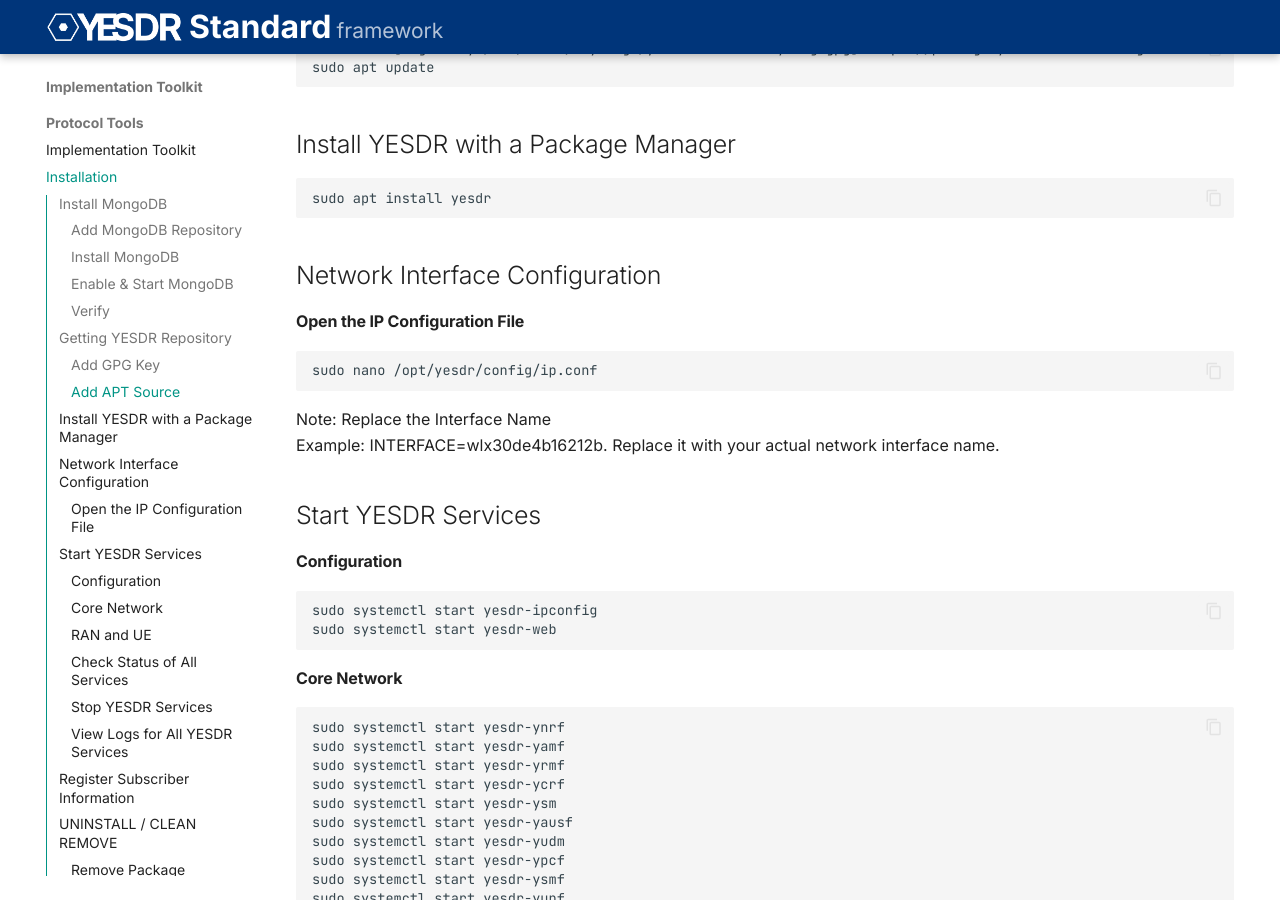
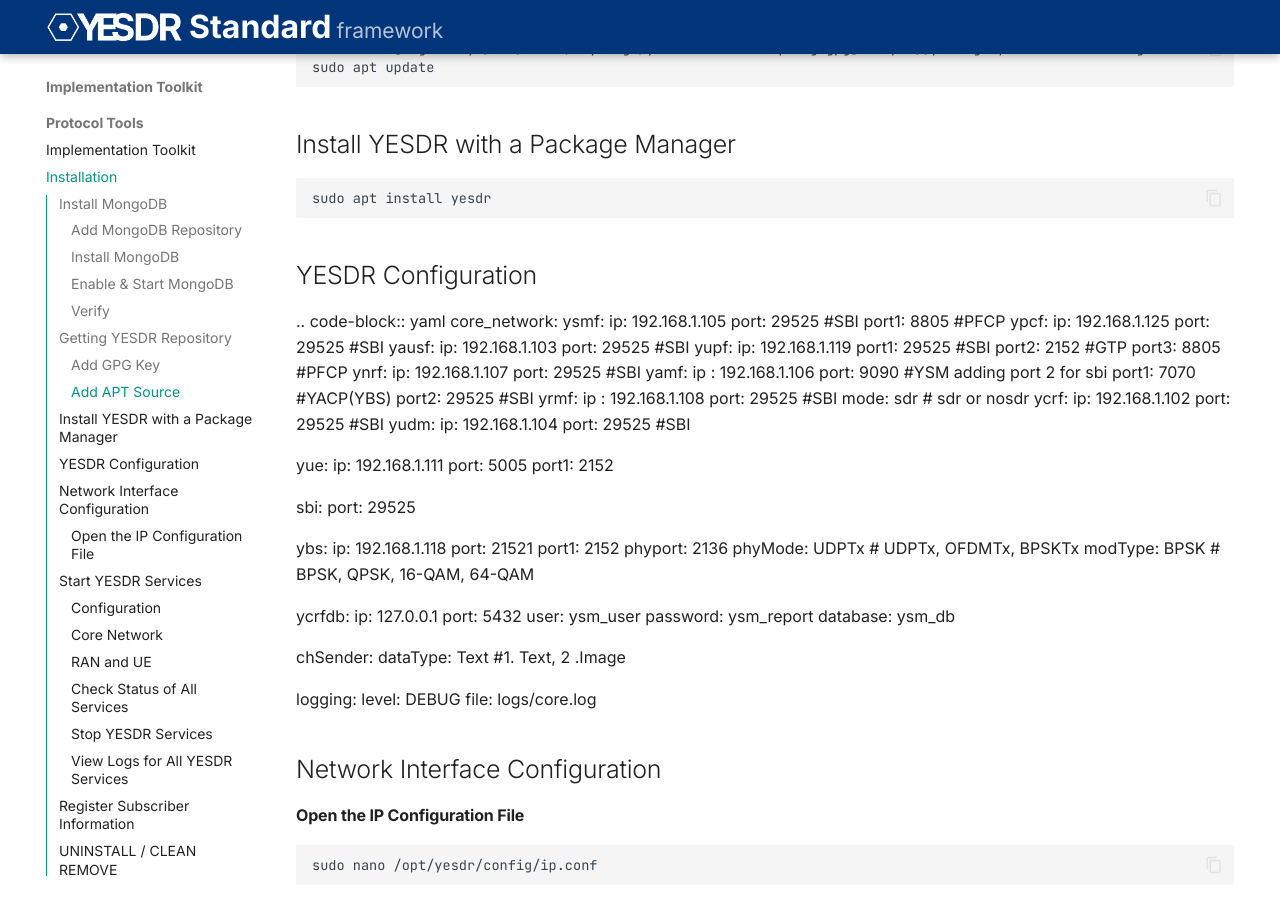
Before and after one commit to chandharlabs/yesdr-standard, an MkDocs documentation site: the page built from docs/implementations/Installation.md, in a window 1280 px wide and 900 px high, scrolled down 1077 px. Built offline with MkDocs 1.6.1 and Material for MkDocs 9.7.7, drawn with Linux system fonts in a browser that asks for light colours.

Commit message:
Add YESDR configuration section to Installation.md
Added configuration details for YESDR components including core network settings, ports, and logging options.

````diff
--- a/docs/implementations/Installation.md
+++ b/docs/implementations/Installation.md
@@ -50,6 +50,73 @@
 ```
 sudo apt install yesdr
 ```
+
+## YESDR Configuration
+.. code-block:: yaml
+  core_network:
+    ysmf:
+      ip: 192.168.1.105
+      port: 29525 #SBI
+      port1: 8805  #PFCP
+    ypcf:
+      ip: 192.168.1.125
+      port: 29525 #SBI
+    yausf:
+      ip: 192.168.1.103
+      port: 29525 #SBI
+    yupf:
+      ip: 192.168.1.119
+      port1: 29525 #SBI
+      port2: 2152 #GTP
+      port3: 8805  #PFCP
+    ynrf:
+      ip: 192.168.1.107
+      port: 29525 #SBI
+    yamf:
+      ip : 192.168.1.106
+      port: 9090   #YSM   adding port 2 for sbi
+      port1: 7070  #YACP(YBS)
+      port2: 29525 #SBI
+    yrmf:
+      ip : 192.168.1.108
+      port: 29525 #SBI
+      mode: sdr   # sdr or nosdr
+    ycrf:
+      ip: 192.168.1.102
+      port: 29525 #SBI
+    yudm:
+      ip: 192.168.1.104
+      port: 29525 #SBI
+
+  yue:
+    ip: 192.168.1.111
+    port: 5005
+    port1: 2152
+
+  sbi:
+    port: 29525
+
+  ybs:
+    ip: 192.168.1.118
+    port: 21521
+    port1: 2152
+    phyport: 2136
+    phyMode: UDPTx # UDPTx, OFDMTx, BPSKTx
+    modType: BPSK # BPSK, QPSK, 16-QAM, 64-QAM
+
+  ycrfdb:
+    ip: 127.0.0.1
+    port: 5432
+    user: ysm_user
+    password: ysm_report
+    database: ysm_db
+
+  chSender:
+    dataType: Text #1. Text, 2 .Image
+
+  logging:
+    level: DEBUG
+    file: logs/core.log
 
 ## Network Interface Configuration
 
````
